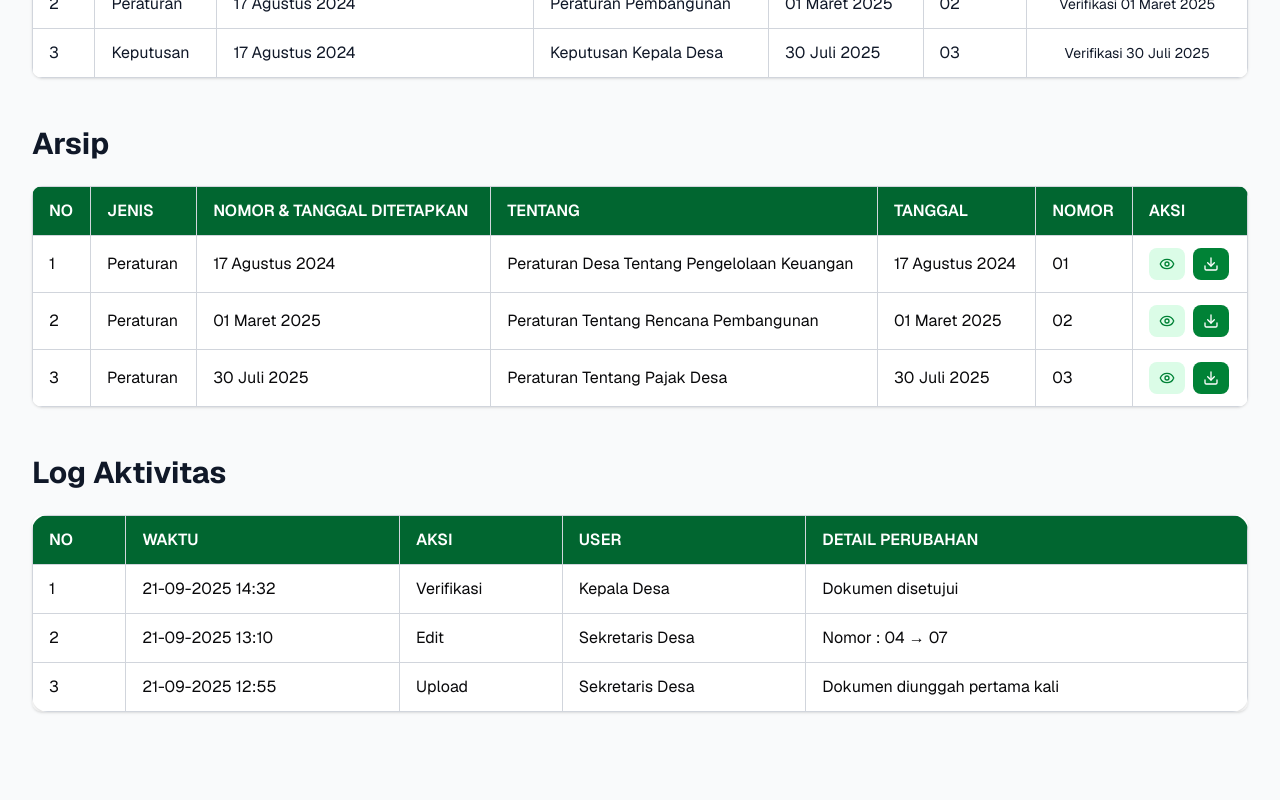
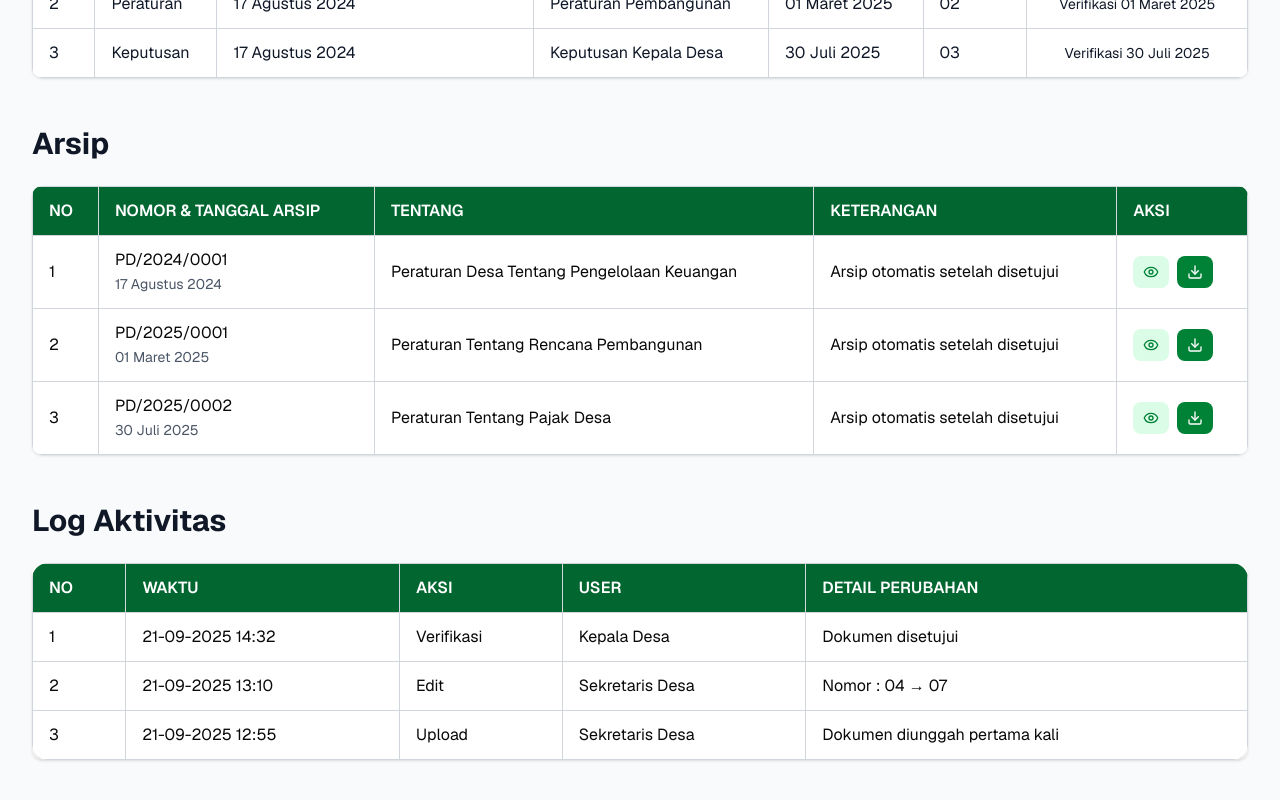
Before and after one commit to buku-desa/frontend, a Next.js app: page /kepdes/dashboard in a window 1280 px wide. Shown: the part 803-1603 px from the top of the page. Built offline with nearby package versions, Linux system fonts and the light colour scheme.

Commit message:
update table arsip

```diff
--- a/src/app/sekdes/aktivitas/page.tsx
+++ b/src/app/sekdes/aktivitas/page.tsx
@@ -17,16 +17,15 @@ export default function AktivitasPage() {
   const [totalPages, setTotalPages] = useState(1);
   const [totalActivities, setTotalActivities] = useState(0);
 
-  // Fetch activities
+  // Fetch activities when page changes
   useEffect(() => {
     fetchActivities();
   }, [currentPage]);
 
-  // Live search with debounce
+  // Handle search with debounce
   useEffect(() => {
     const timeoutId = setTimeout(() => {
       setCurrentPage(1);
-      fetchActivities();
     }, 500);
 
     return () => clearTimeout(timeoutId);
@@ -48,8 +47,9 @@ export default function AktivitasPage() {
 
       const response = await getActivityLogs(params);
       setActivities(response.data.activity_logs);
-      setTotalActivities(response.meta.pagination.total);
-      setTotalPages(response.meta.pagination.total_pages);
+      const total = Number(response.meta.pagination.total);
+      setTotalActivities(total);
+      setTotalPages(Number(response.meta.pagination.total_pages));
 
       // Mark initial load as complete
       if (isInitialLoad) {
--- a/src/app/sekdes/arsip/page.tsx
+++ b/src/app/sekdes/arsip/page.tsx
@@ -26,16 +26,15 @@ export default function ArsipPage() {
   const [isDownloadModalOpen, setIsDownloadModalOpen] = useState(false);
   const [selectedArchive, setSelectedArchive] = useState<Archive | null>(null);
 
-  // Fetch archives
+  // Fetch archives when page changes
   useEffect(() => {
     fetchArchives();
   }, [currentPage]);
 
-  // Live search with debounce
+  // Handle search with debounce
   useEffect(() => {
     const timeoutId = setTimeout(() => {
       setCurrentPage(1);
-      fetchArchives();
     }, 500);
 
     return () => clearTimeout(timeoutId);
@@ -59,10 +58,14 @@ export default function ArsipPage() {
       }
 
       const response = await getArchives(params);
+      console.log("Archives full response:", response);
+      console.log("Archives meta:", response.meta);
+      console.log("Archives total:", response.meta?.total, typeof response.meta?.total);
 
       setArchives(response.data);
-      setTotalArchives(response.meta.total);
-      setTotalPages(Math.ceil(response.meta.total / perPage));
+      const total = Number(response.meta?.total || 0);
+      setTotalArchives(total);
+      setTotalPages(Math.ceil(total / perPage));
 
       // Mark initial load as complete
       if (isInitialLoad) {
@@ -197,12 +200,9 @@ export default function ArsipPage() {
           <thead>
             <tr className="bg-green-800 text-white">
               <th className="border border-gray-300 px-4 py-3 text-left font-semibold">NO</th>
-              <th className="border border-gray-300 px-4 py-3 text-left font-semibold">JENIS</th>
-              <th className="border border-gray-300 px-4 py-3 text-left font-semibold">
-                NOMOR & TANGGAL DITETAPKAN
-              </th>
+              <th className="border border-gray-300 px-4 py-3 text-left font-semibold">NOMOR ARSIP</th>
+              <th className="border border-gray-300 px-4 py-3 text-left font-semibold">TANGGAL ARSIP</th>
               <th className="border border-gray-300 px-4 py-3 text-left font-semibold">TENTANG</th>
-              <th className="border border-gray-300 px-4 py-3 text-left font-semibold">TANGGAL ARSIP</th>
               <th className="border border-gray-300 px-4 py-3 text-left font-semibold">KETERANGAN</th>
               <th className="border border-gray-300 px-4 py-3 text-left font-semibold">AKSI</th>
             </tr>
@@ -210,7 +210,7 @@ export default function ArsipPage() {
           <tbody>
             {archives.length === 0 ? (
               <tr>
-                <td colSpan={7} className="border border-gray-300 px-4 py-8 text-center text-gray-500">
+                <td colSpan={6} className="border border-gray-300 px-4 py-8 text-center text-gray-500">
                   Tidak ada arsip
                 </td>
               </tr>
@@ -221,18 +221,13 @@ export default function ArsipPage() {
                     {(currentPage - 1) * perPage + index + 1}
                   </td>
                   <td className="border border-gray-300 px-4 py-3 text-gray-900">
-                    {archive.document ? getJenisLabel(archive.document.jenis_dokumen) : "-"}
+                    {archive.nomor_arsip || "-"}
                   </td>
                   <td className="border border-gray-300 px-4 py-3 text-gray-900">
-                    {archive.document?.nomor_ditetapkan || "-"}
-                    <br />
-                    {archive.document && formatDate(archive.document.tanggal_ditetapkan)}
+                    {formatDate(archive.tanggal_arsip)}
                   </td>
                   <td className="border border-gray-300 px-4 py-3 text-gray-900">
                     {archive.document?.tentang || "-"}
-                  </td>
-                  <td className="border border-gray-300 px-4 py-3 text-gray-900">
-                    {formatDate(archive.tanggal_arsip)}
                   </td>
                   <td className="border border-gray-300 px-4 py-3 text-gray-900">
                     {archive.keterangan || "-"}
--- a/src/components/kepala-desa/arsiptabel.tsx
+++ b/src/components/kepala-desa/arsiptabel.tsx
@@ -9,11 +9,10 @@ import { DownloadConfirmationDialog } from "@/components/kepala-desa/download-co
 
 interface ArchivedDocument {
     id: number;
-    jenis: string;                    // Dari backend: document.jenis_dokumen
-    nomorTanggalDitetapkan: string;   // Dari backend: document.nomor_ditetapkan + document.tanggal_ditetapkan
+    nomorArsip: string;               // Dari backend: nomor_arsip
+    tanggalArsip: string;             // Dari backend: tanggal_arsip
     tentang: string;                  // Dari backend: document.tentang
-    tanggal: string;                  // Dari backend: tanggal_arsip
-    nomor: string;                    // Dari backend: nomor_arsip
+    keterangan?: string;              // Dari backend: keterangan
     pdfUrl?: string;                  // Dari backend: document.file_url
 }
 
@@ -34,29 +33,26 @@ export default function TabelArsip({ documents }: TabelArsipProps) {
     const defaultDocuments: ArchivedDocument[] = documents || [
         {
             id: 1,
-            jenis: "Peraturan",
-            nomorTanggalDitetapkan: "17 Agustus 2024",
+            nomorArsip: "PD/2024/0001",
+            tanggalArsip: "17 Agustus 2024",
             tentang: "Peraturan Desa Tentang Pengelolaan Keuangan",
-            tanggal: "17 Agustus 2024",
-            nomor: "01",
+            keterangan: "Arsip otomatis setelah disetujui",
             pdfUrl: "/sample.pdf",
         },
         {
             id: 2,
-            jenis: "Peraturan",
-            nomorTanggalDitetapkan: "01 Maret 2025",
+            nomorArsip: "PD/2025/0001",
+            tanggalArsip: "01 Maret 2025",
             tentang: "Peraturan Tentang Rencana Pembangunan",
-            tanggal: "01 Maret 2025",
-            nomor: "02",
+            keterangan: "Arsip otomatis setelah disetujui",
             pdfUrl: "/sample.pdf",
         },
         {
             id: 3,
-            jenis: "Peraturan",
-            nomorTanggalDitetapkan: "30 Juli 2025",
+            nomorArsip: "PD/2025/0002",
+            tanggalArsip: "30 Juli 2025",
             tentang: "Peraturan Tentang Pajak Desa",
-            tanggal: "30 Juli 2025",
-            nomor: "03",
+            keterangan: "Arsip otomatis setelah disetujui",
             pdfUrl: "/sample.pdf",
         },
     ];
@@ -64,7 +60,7 @@ export default function TabelArsip({ documents }: TabelArsipProps) {
     const handleViewDocument = (doc: ArchivedDocument) => {
         if (doc.pdfUrl) {
             setSelectedPDF(doc.pdfUrl);
-            setSelectedTitle(`${doc.jenis} - ${doc.tentang}`);
+            setSelectedTitle(doc.tentang);
             setIsPDFModalOpen(true);
         }
     };
@@ -78,14 +74,14 @@ export default function TabelArsip({ documents }: TabelArsipProps) {
         if (doc && doc.pdfUrl) {
             const link = document.createElement("a");
             link.href = doc.pdfUrl;
-            link.download = `${doc.jenis}-${doc.nomor}.pdf`;
+            link.download = `${doc.nomorArsip}-${doc.tentang}.pdf`;
             link.click();
         }
         setDownloadConfirm({ isOpen: false, docId: null });
     };
 
     const filteredDocs = defaultDocuments.filter((doc) =>
-        [doc.jenis, doc.nomor, doc.tentang].join(" ").toLowerCase().includes(searchQuery.toLowerCase())
+        [doc.nomorArsip, doc.tentang, doc.keterangan].join(" ").toLowerCase().includes(searchQuery.toLowerCase())
     );
 
     return (
@@ -95,11 +91,9 @@ export default function TabelArsip({ documents }: TabelArsipProps) {
                     <thead>
                         <tr className="bg-green-800 text-white">
                             <th className="border border-gray-300 px-4 py-3 text-left font-semibold">NO</th>
-                            <th className="border border-gray-300 px-4 py-3 text-left font-semibold">JENIS</th>
-                            <th className="border border-gray-300 px-4 py-3 text-left font-semibold">NOMOR & TANGGAL DITETAPKAN</th>
+                            <th className="border border-gray-300 px-4 py-3 text-left font-semibold">NOMOR & TANGGAL ARSIP</th>
                             <th className="border border-gray-300 px-4 py-3 text-left font-semibold">TENTANG</th>
-                            <th className="border border-gray-300 px-4 py-3 text-left font-semibold">TANGGAL</th>
-                            <th className="border border-gray-300 px-4 py-3 text-left font-semibold">NOMOR</th>
+                            <th className="border border-gray-300 px-4 py-3 text-left font-semibold">KETERANGAN</th>
                             <th className="border border-gray-300 px-4 py-3 text-left font-semibold">AKSI</th>
                         </tr>
                     </thead>
@@ -108,11 +102,13 @@ export default function TabelArsip({ documents }: TabelArsipProps) {
                         {filteredDocs.map((doc) => (
                             <tr key={doc.id} className="hover:bg-gray-50 transition-colors duration-200">
                                 <td className="border border-gray-300 px-4 py-3">{doc.id}</td>
-                                <td className="border border-gray-300 px-4 py-3">{doc.jenis}</td>
-                                <td className="border border-gray-300 px-4 py-3">{doc.nomorTanggalDitetapkan}</td>
+                                <td className="border border-gray-300 px-4 py-3">
+                                    {doc.nomorArsip}
+                                    <br />
+                                    <span className="text-sm text-gray-600">{doc.tanggalArsip}</span>
+                                </td>
                                 <td className="border border-gray-300 px-4 py-3">{doc.tentang}</td>
-                                <td className="border border-gray-300 px-4 py-3">{doc.tanggal}</td>
-                                <td className="border border-gray-300 px-4 py-3">{doc.nomor}</td>
+                                <td className="border border-gray-300 px-4 py-3">{doc.keterangan || "-"}</td>
                                 <td className="border border-gray-300 px-4 py-3">
                                     <div className="flex gap-2">
                                         <Button
@@ -134,7 +130,7 @@ export default function TabelArsip({ documents }: TabelArsipProps) {
                         ))}
                         {filteredDocs.length === 0 && (
                             <tr>
-                                <td colSpan={7} className="text-center py-6 text-gray-500 italic">
+                                <td colSpan={5} className="text-center py-6 text-gray-500 italic">
                                     Tidak ada dokumen ditemukan.
                                 </td>
                             </tr>
```
Also changed, not shown: src/app/sekdes/dashboard/page.tsx (+25 -12 lines), src/app/sekdes/dokumen/page.tsx (+20 -10 lines), 1 other file (tests, documents, lock files or other folders).
